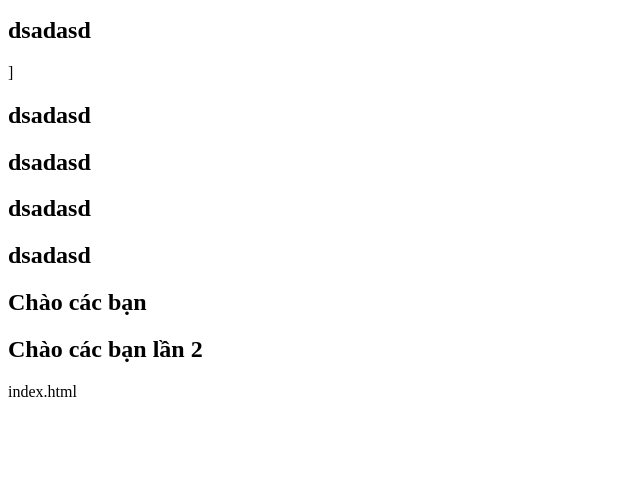
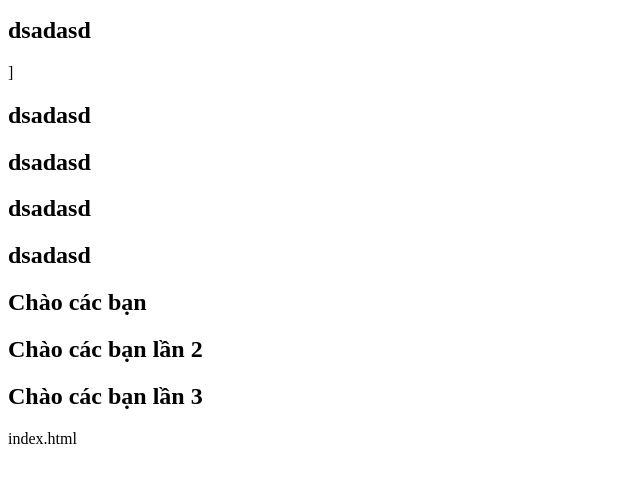
Before and after one commit to phamtienlong1820/ml, a plain HTML site: page index.html in a window 1280 px wide. Shown: the part 110-592 px from the top of the page, without its empty margins (0-640 px from the left). Drawn offline with Linux system fonts and the light colour scheme.

Commit message:
Update index.html

```diff
--- a/index.html
+++ b/index.html
@@ -18,6 +18,7 @@
     <h2>dsadasd</h2>
     <h2>Chào các bạn</h2>
     <h2>Chào các bạn lần 2</h2>
+    <h2>Chào các bạn lần 3</h2>
 </body>
 
 </html>
```
